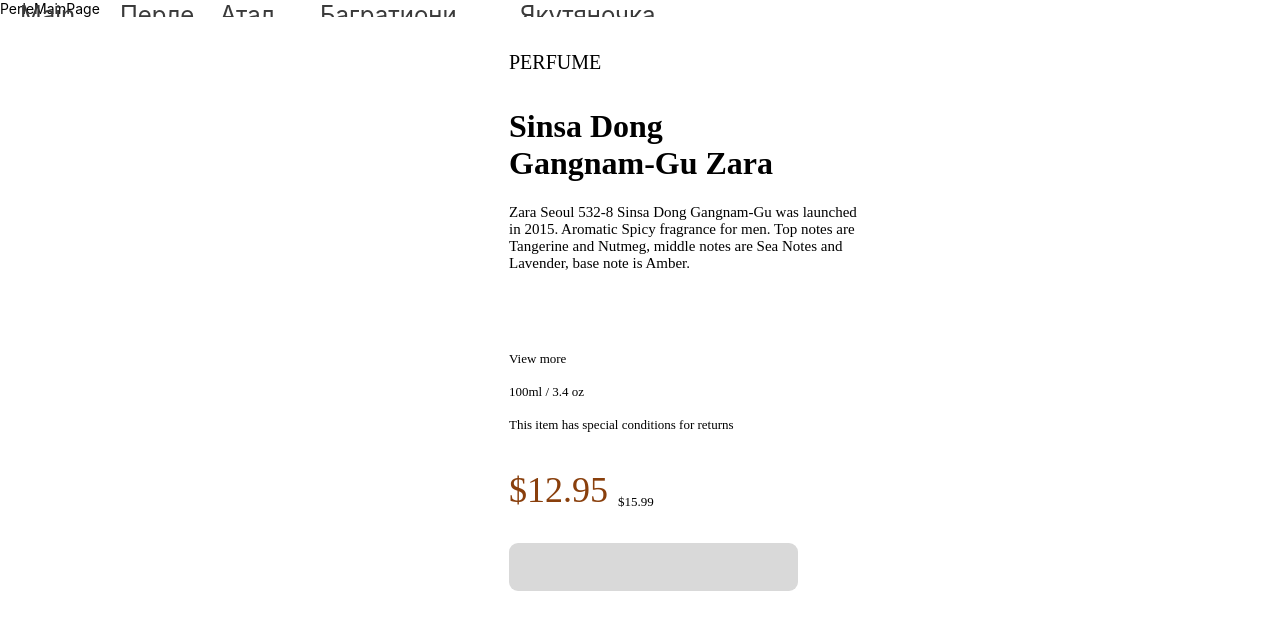
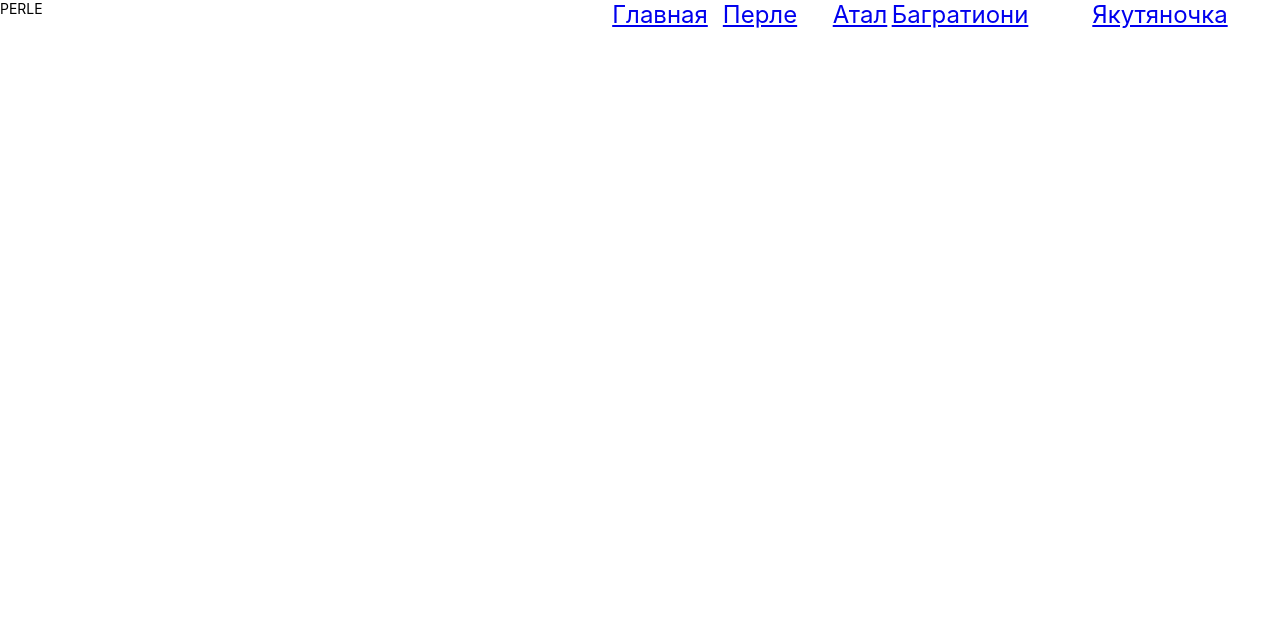
Before and after one commit to tmaker82/domens-app, a React (Create React App) app in the folder domens-app/: page /perle in a window 1280 px wide. Shown: the top 630 px of the page. Built offline with nearby package versions, Linux system fonts and the light colour scheme.

Commit message:
Правка стилей

```diff
--- a/domens-app/src/App.css
+++ b/domens-app/src/App.css
@@ -1,47 +1,4 @@
 .App {
-  text-align: center;
+  display : flex;
+
 }
-
-.App-logo {
-  height: 40vmin;
-  pointer-events: none;
-}
-
-@media (prefers-reduced-motion: no-preference) {
-  .App-logo {
-    animation: App-logo-spin infinite 20s linear;
-  }
-}
-
-.App-header {
-  background-color: #282c34;
-  min-height: 100vh;
-  display: flex;
-  flex-direction: column;
-  align-items: center;
-  justify-content: center;
-  font-size: calc(10px + 2vmin);
-  color: white;
-}
-
-.App-link {
-  color: #61dafb;
-}
-
-@keyframes App-logo-spin {
-  from {
-    transform: rotate(0deg);
-  }
-  to {
-    transform: rotate(360deg);
-  }
-}
-
-:root {
-  --color-bg: #2C2C32;
-  --color-active: #FF9999;
-}
-.active {
-  color: var(--color-active);
-  cursor: default;
-}
--- a/domens-app/src/Components/Navigation/NavIndex.js
+++ b/domens-app/src/Components/Navigation/NavIndex.js
@@ -5,7 +5,7 @@
 
     return (
         <div className='Main_Navigation'>
-                <NavLink to="/" className='Main_Navigation Menu_Main'>Main</NavLink>
+                <NavLink to="/" className='Main_Navigation Menu_Main'>Главная</NavLink>
                 <NavLink to="/perle" className='Main_Navigation Menu_Perle'>Перле</NavLink>
                 <NavLink to="/atal" className='Main_Navigation Menu_Atal'>Атал</NavLink>
                 <NavLink to="/bagrationi" className='Main_Navigation Menu_Bagrationi'>Багратиони</NavLink>
--- a/domens-app/src/Components/Navigation/Navigation.css
+++ b/domens-app/src/Components/Navigation/Navigation.css
@@ -1,7 +1,10 @@
 .Main_Navigation {
+    display: flex;
+    flex-direction: column;
+    align-items: center;
     width: 100%;
-    height: 30px;
-    color: rgba(58,58,58,1);
+    height: 40px;
+    /*background-color: #fefefe;*/
     position: absolute;
     font-size: 24px;
     opacity: 1;
--- a/domens-app/src/Pages/default/DefaultMainPage.jsx
+++ b/domens-app/src/Pages/default/DefaultMainPage.jsx
@@ -11,7 +11,7 @@
             {/*<header className="App-header">
                 <Counter/>
             </header>*/}
-            <FitnessTitleComponent></FitnessTitleComponent>
+            {/*<FitnessTitleComponent></FitnessTitleComponent>*/}
 {/*
             <CardComponent></CardComponent>
 */}
--- a/domens-app/src/Pages/perle/PerleMainPage.jsx
+++ b/domens-app/src/Pages/perle/PerleMainPage.jsx
@@ -1,14 +1,11 @@
 import React from "react";
-import CardComponent from "../../Components/CardComponent/CardComponent";
 
 const PerleMainPage = (props) => {
-  const {siteName} = props;
+    const {siteName} = props;
 
-  return <div>
-    <div>PerleMainPage</div>
-    <CardComponent></CardComponent>
-    <div></div>
-  </div>;
+    return (
+        <div>PERLE</div>
+    );
 };
 
 export default PerleMainPage;
```
